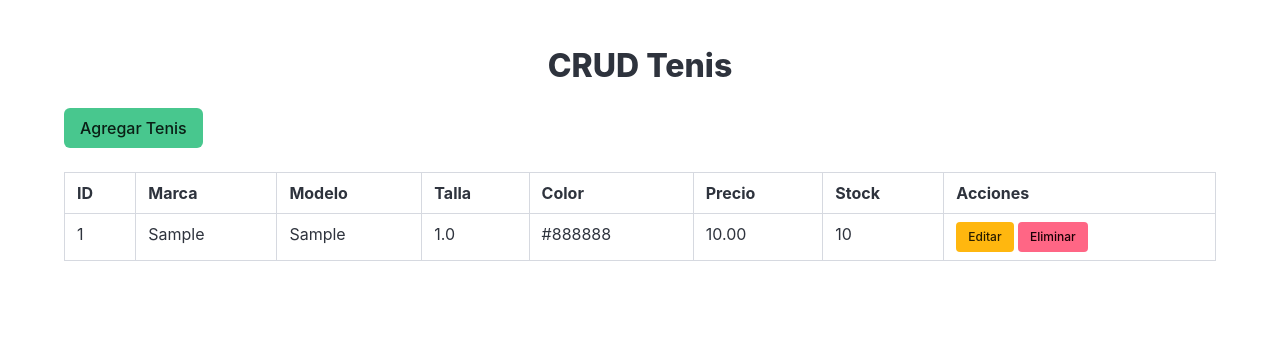
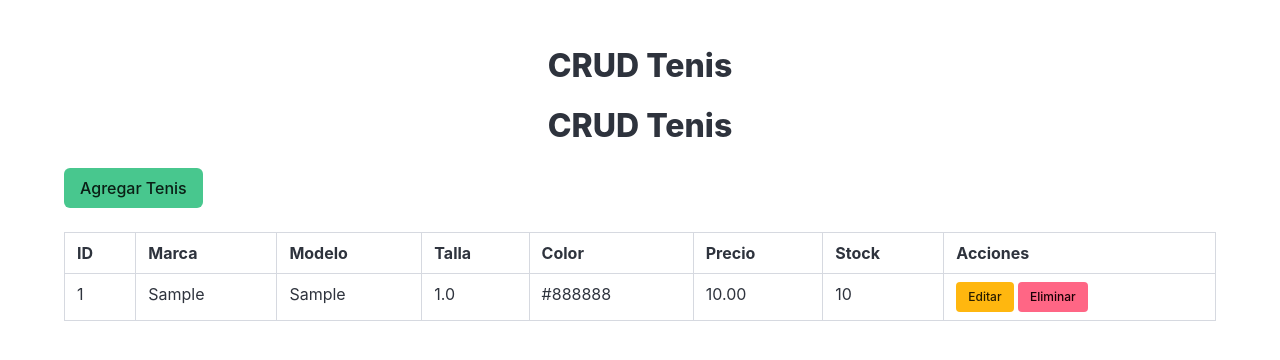
Before and after one commit to stripmau/PROYECTO-MAU-CRUD, a Flask app: page / in a window 1280 px wide. Shown: the top 360 px of the page. Run offline with Flask 3, Linux system fonts and the light colour scheme; tables that the repository leaves empty hold one stand-in row (values such as "Sample post").

Commit message:
se hicieron cambias

```diff
--- a/templates/base.html
+++ b/templates/base.html
@@ -10,6 +10,7 @@
 <section class="section">
   <div class="container">
     <h1 class="title has-text-centered">CRUD Tenis</h1>
+    <h2 class="title has-text-centered">CRUD Tenis</h2>
     {% block content %}{% endblock %}
   </div>
 </section>
```
